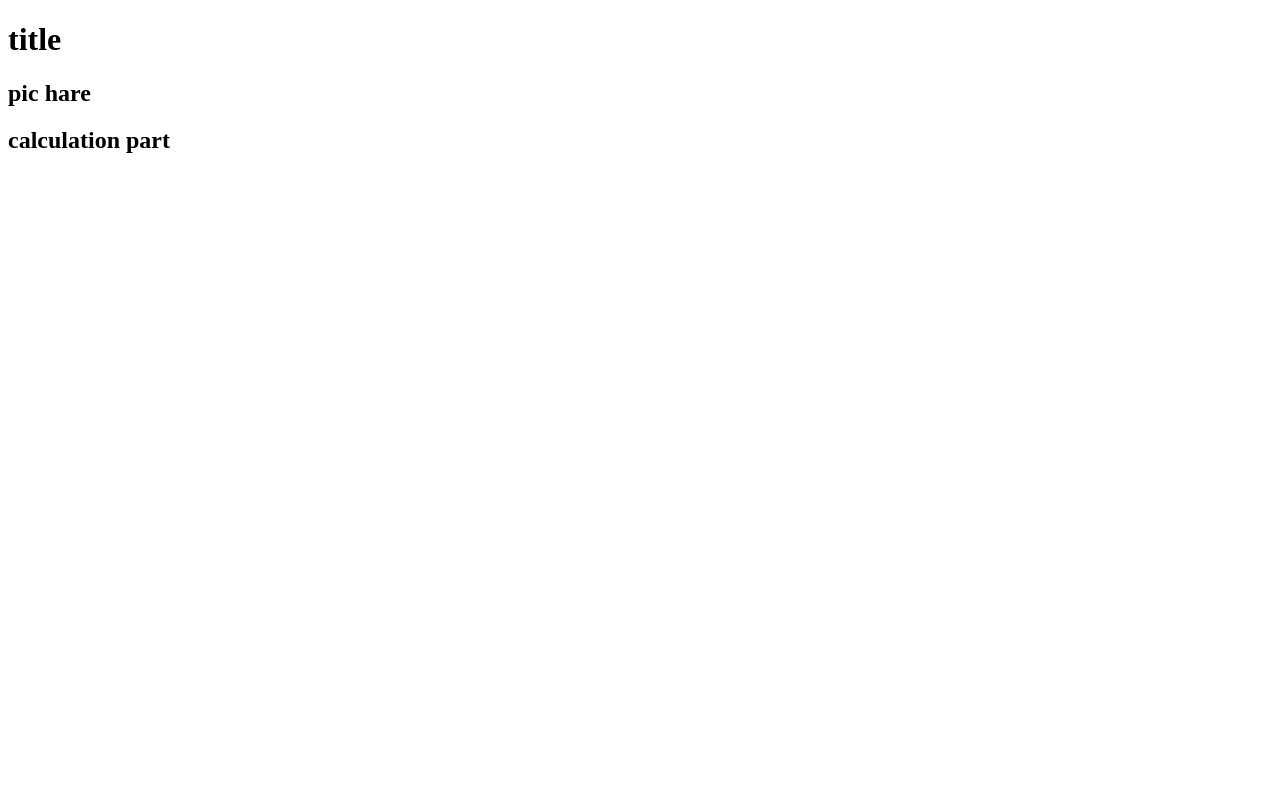
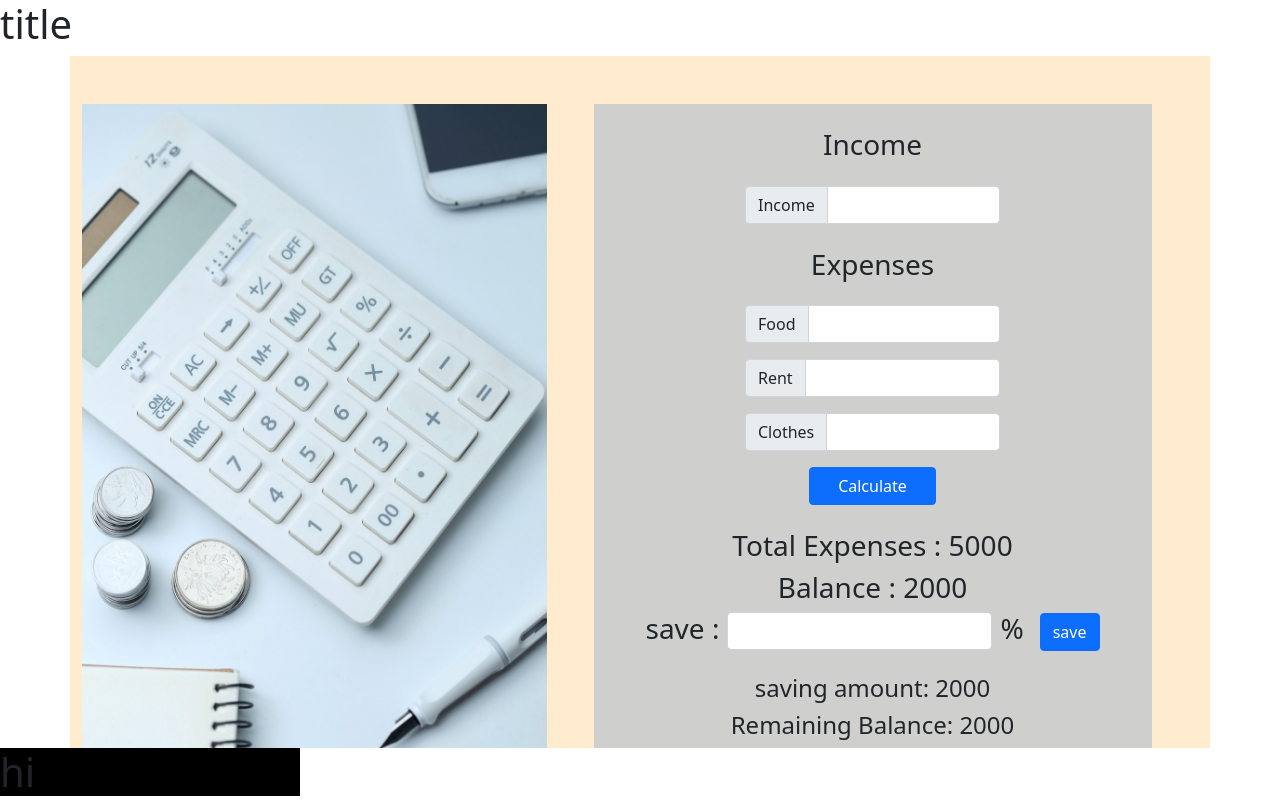
Before and after one commit to Mah-mu-dul/money-master, a plain HTML site: page index.html in a window 1280 px wide. Drawn offline with nearby package versions, Linux system fonts and the light colour scheme.

Commit message:
for pc, done

```diff
--- a/css/style.css
+++ b/css/style.css
@@ -0,0 +1,17 @@
+#pic-1{
+    width:100%;
+    height: 100%;
+
+}
+#main-part{
+    background-color: blanchedalmond;
+}
+
+
+footer{
+    width: 300px;
+    background-color: black;
+}
+#calculaion-section{
+    background-color: rgb(207, 207, 206);
+}
--- a/index.html
+++ b/index.html
@@ -5,18 +5,93 @@
     <meta http-equiv="X-UA-Compatible" content="IE=edge">
     <meta name="viewport" content="width=device-width, initial-scale=1.0">
     <title>Cost calculator</title>
+
+    <!-- custom css link  -->
+
+    <link rel="stylesheet" href="css/style.css">
+
+
+
+
+    <!-- bootstrap links -->
+
+
+    <link href="https://cdn.jsdelivr.net/npm/bootstrap@5.1.3/dist/css/bootstrap.min.css" rel="stylesheet" integrity="sha384-1BmE4kWBq78iYhFldvKuhfTAU6auU8tT94WrHftjDbrCEXSU1oBoqyl2QvZ6jIW3" crossorigin="anonymous">
+    <script src="https://cdn.jsdelivr.net/npm/bootstrap@5.1.3/dist/js/bootstrap.bundle.min.js" integrity="sha384-ka7Sk0Gln4gmtz2MlQnikT1wXgYsOg+OMhuP+IlRH9sENBO0LRn5q+8nbTov4+1p" crossorigin="anonymous"></script>
 </head>
 <body>
     <header>
         <h1>title</h1>
     </header>
-    <main>
-        <section>
-            <h1>pic hare </h1>
-        </section>
-        <section>
-            <h2>calculation part</h2>
+    <main id="main-part" class="container">
+        <section class="d-lg-flex justify-content-around g-col-4">
+
+            <!-- pic section  -->
+
+            <section id="pic-section" class="pt-5 col-lg-5 ">
+                <img id="pic-1" src="images/pic-1.jpg" alt="">
+            </section>
+
+            <!-- calculation section  -->
+
+            <section id="calculaion-section" class="m-auto mt-sm-0 mt-lg-5 col-lg-6 ">
+
+                <!-- mandatory section  -->
+
+                <section class="">
+
+                    <!-- income section  -->
+
+                    <div class="">
+                        <h3 class="text-center my-4 ">Income</h3>
+                        <div class="container input-group mb-3 w-50">
+                            <span class="input-group-text">Income</span>
+                            <input type="text" class="form-control" aria-label="Dollar amount (with dot and two decimal places)">
+                        </div>
+                    </div>
+                    <!-- Expenses section  -->
+                    <div class="">
+                        <h3 class="text-center my-4 ">Expenses</h3>
+                        <div class="container input-group mb-3 w-50">
+                            <span class="input-group-text">Food</span>
+                            <input type="text" class="form-control" aria-label="Dollar amount (with dot and two decimal places)">
+                        </div>
+                        <div class="container input-group mb-3 w-50">
+                            <span class="input-group-text">Rent</span>
+                            <input type="text" class="form-control" aria-label="Dollar amount (with dot and two decimal places)">
+                        </div>
+                        <div class="container input-group mb-3 w-50">
+                            <span class="input-group-text">Clothes</span>
+                            <input type="text" class="form-control" aria-label="Dollar amount (with dot and two decimal places)">
+                        </div>
+                    </div>
+
+                    <!-- calculate btn  -->
+
+                    <div class="d-flex justify-content-center align-items-center flex-column">
+                        <button class="btn btn-primary"> <span class="p-3">Calculate</span> </button><br>
+                        <h3>Total Expenses : <span id="total-expenses">5000</span></h3>
+                        <h3>Balance : <span id="total-remain">2000</span></h3>
+                        <div class="save ">
+                            <h3 class="d-flex">save :<span><div class="ms-2 input-group mb-3 ">
+                                <input type="text" class="form-control" >
+                              </div></span>  <span class="mx-3">%</span> <span><button class="btn btn-primary">save</button> </span></h3>
+                        </div>
+                        <h4>saving amount: <span id="saving-amount">2000</span></h4>
+                        <h4>Remaining Balance: <span id="remaining-balance">2000</span></h4>
+                    </div>
+
+                </section>
+
+                <!-- optional section  -->
+                <section class="">
+
+                </section>
+            </section>
         </section>
     </main>
+    <footer>
+        <h1>hi</h1>
+    </footer>
 </body>
 </html>
```
Also changed, not shown: images/pic-1.jpg (added).
